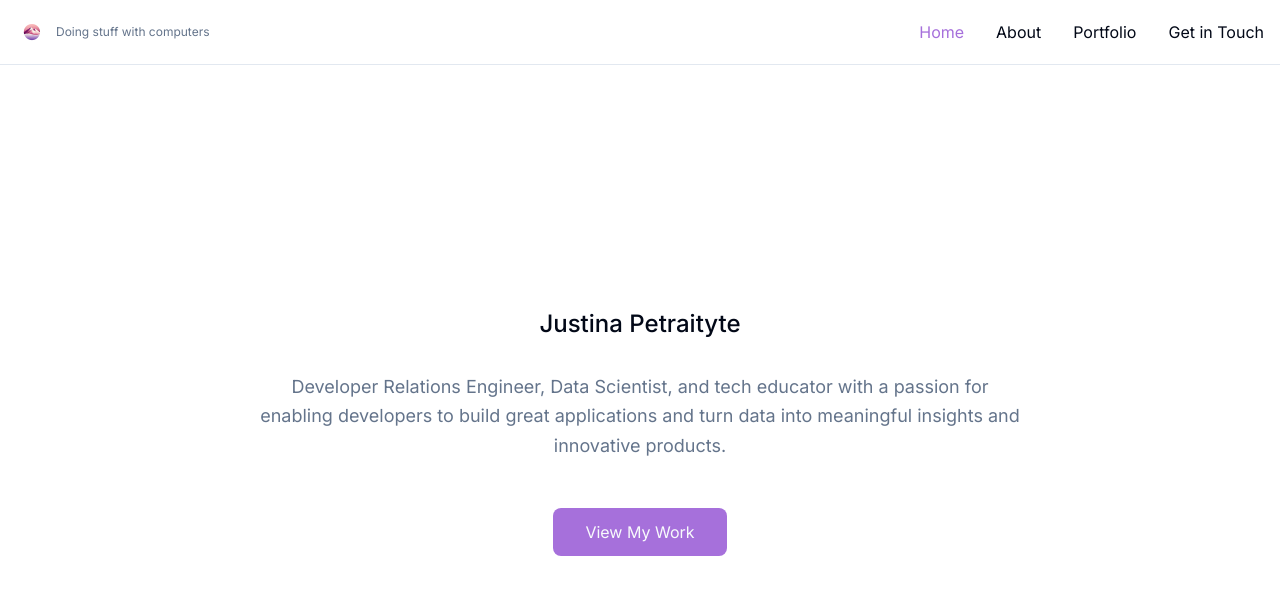
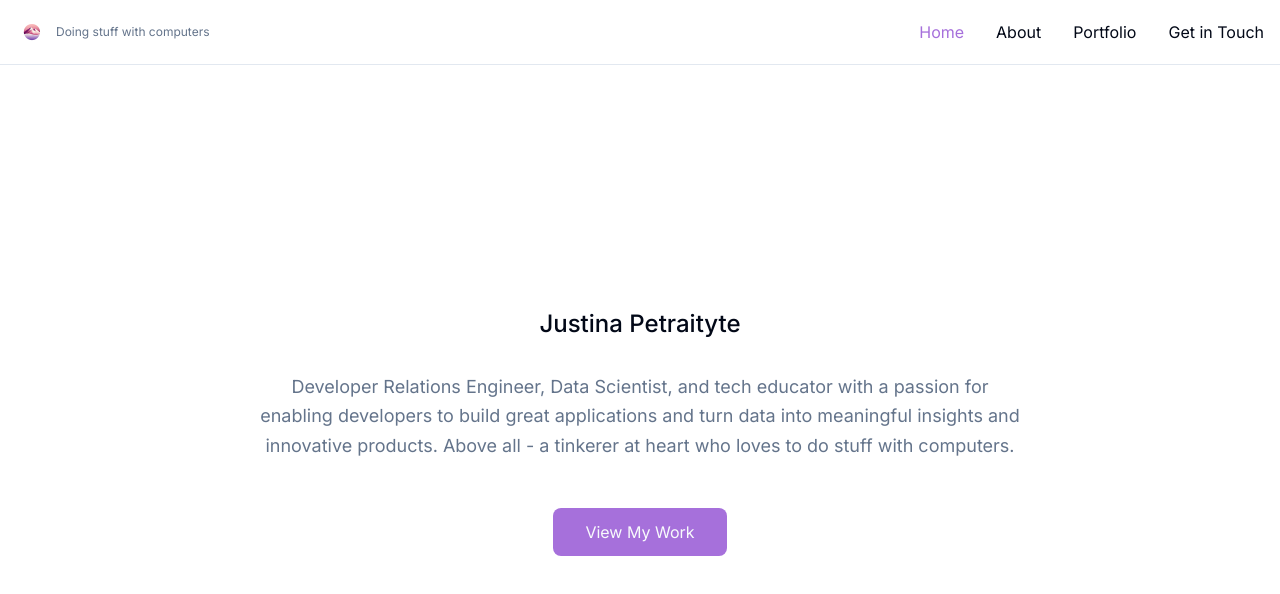
Before and after one commit to JustinaPetr/portfolio, a React (Vite) app: page / in a window 1280 px wide. Shown: the top 594 px of the page. Built offline with nearby package versions, Linux system fonts and the light colour scheme.

Commit message:
Update Index.tsx

```diff
--- a/src/pages/Index.tsx
+++ b/src/pages/Index.tsx
@@ -26,7 +26,7 @@ const Index = () => {
               transition={{ duration: 0.5, delay: 0.3 }}
               className="text-lg text-muted-foreground mb-12 leading-relaxed"
             >
-              Developer Relations Engineer, Data Scientist, and tech educator with a passion for enabling developers to build great applications and turn data into meaningful insights and innovative products.
+              Developer Relations Engineer, Data Scientist, and tech educator with a passion for enabling developers to build great applications and turn data into meaningful insights and innovative products. Above all - a tinkerer at heart who loves to do stuff with computers.
             </motion.p>
 
             <motion.div
```
